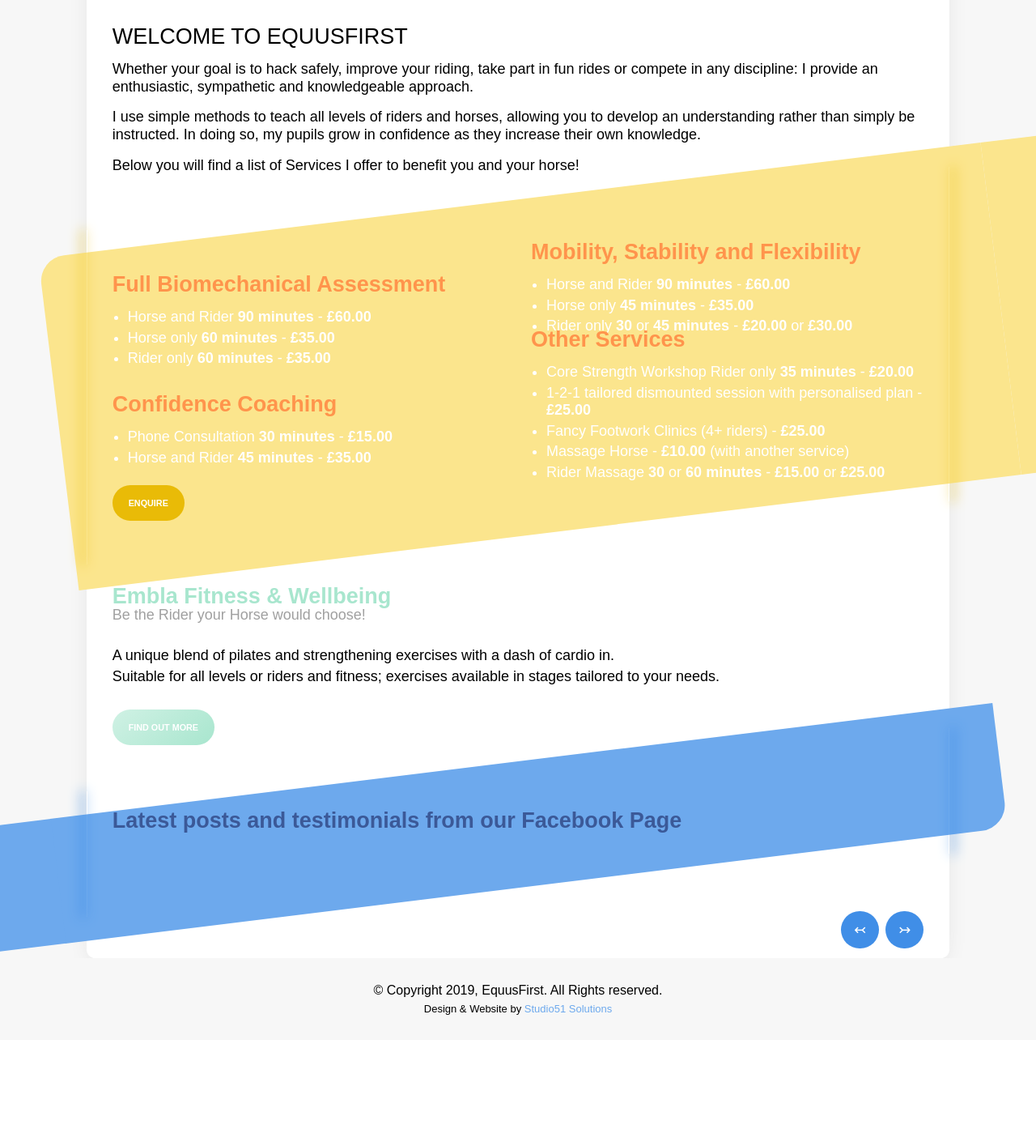
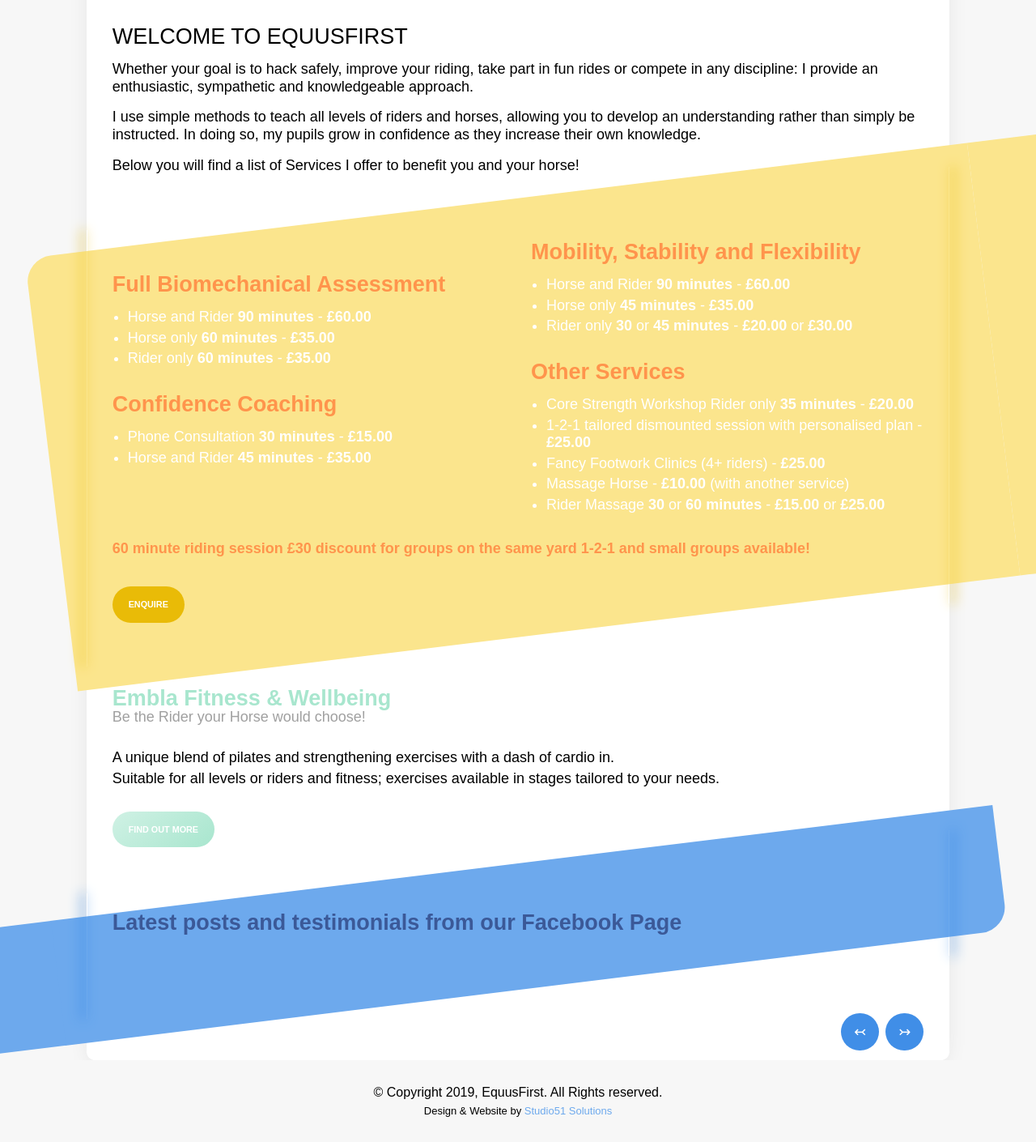
Before and after one commit to studio51/web-equusfirst, a PHP site: page / in a window 1280 px wide. Shown: the part 601-2011 px from the top of the page at 81% size. Before the commit the page ends 1854 px from the top, so only its background shows below. Run offline with PHP 8.4, Linux system fonts and the light colour scheme; style sheets or scripts are compiled from the project's sources; some libraries are stand-ins or nearby versions; some web fonts are replaced.

Commit message:
update(): change services

```diff
--- a/css/index.scss
+++ b/css/index.scss
@@ -106,7 +106,7 @@ header {
     background-color: color(yellow, light);
 
     @include mq($from: 'sm') {
-      left: -39px;
+      left: -48px;
 
       &::after {
         content: '';
@@ -118,7 +118,7 @@ header {
       }
     }
 
-    @include mq($from: 'md') { left: -29px; }
+    @include mq($from: 'md') { left: -35px; }
   }
 
   .shadow {
@@ -141,9 +141,23 @@ header {
 
   .service {
     @include mq($from: 'sm') {
+      &.column-1-4 {
+        grid-row: 3;
+        grid-column: 1 / 3;
+      }
+    }
+
+    @include mq($from: 'md') {
+      &.row-2 { grid-row: 2; }
+      &.column-1-4 { grid-column: 1 / 4; }
+      &.row-span-2 { grid-row: span 2; }
+    }
+
+    @include mq($from: 'sm') {
       &:nth-child(1) { margin-top: 60px; }
       &:nth-child(2) { margin-top: 20px; }
-      &:nth-child(4) { margin-top: -80px; }
+      &:nth-child(4) { margin-top: -40px; }
+      &:nth-child(5) { margin-bottom: 32px; }
     }
 
     @include mq($from: 'md') {
@@ -151,6 +165,7 @@ header {
       &:nth-child(2) { margin-top: 50px; }
       &:nth-child(3) { margin-top: 20px; }
       &:nth-child(4) { margin-top: -20px; }
+      &:nth-child(5) { margin-bottom: 0; }
     }
 
     &-title {
@@ -162,10 +177,12 @@ header {
       margin: 0 0 0 3px;
 
       @extend .-padding-left_2;
-      @extend .-white, .-x500, .-line-12;
+      @extend .-white, .-x400, .-line-12;
 
       li + li { @extend .-margin-top_4; }
     }
+
+    p { @extend .-orange, .-x600, .-line-12; }
 
     &-action {
       @include mq($from: 'sm') { margin-bottom: -(ui(spacing) / 2); }
--- a/index.html
+++ b/index.html
@@ -75,7 +75,6 @@
 						<div class="background"></div>
 						<div class="shadow"></div>
 
-
 						<div class="display-grid -gap-32 -columns-xs-1 -columns-sm-2 -columns-md-4">
 							<div class="service">
 								<h1 class="service-title">Full Biomechanical Assessment</h1>
@@ -106,7 +105,7 @@
 								</ul>
 							</div>
 
-							<div class="service">
+							<div class="service row-span-2">
 								<h1 class="service-title">Other Services</h1>
 
 								<ul class="service-options">
@@ -116,6 +115,10 @@
 									<li>Massage Horse - <strong>£10.00</strong> (with another service)</li>
 									<li>Rider Massage <strong>30</strong> or <strong>60 minutes</strong> - <strong>£15.00</strong> or <strong>£25.00</strong></li>
 								</ul>
+							</div>
+
+							<div class="service row-2 column-1-4">
+								<p>60 minute riding session £30 discount for groups on the same yard 1-2-1 and small groups available!</p>
 							</div>
 						</div>
 
```
